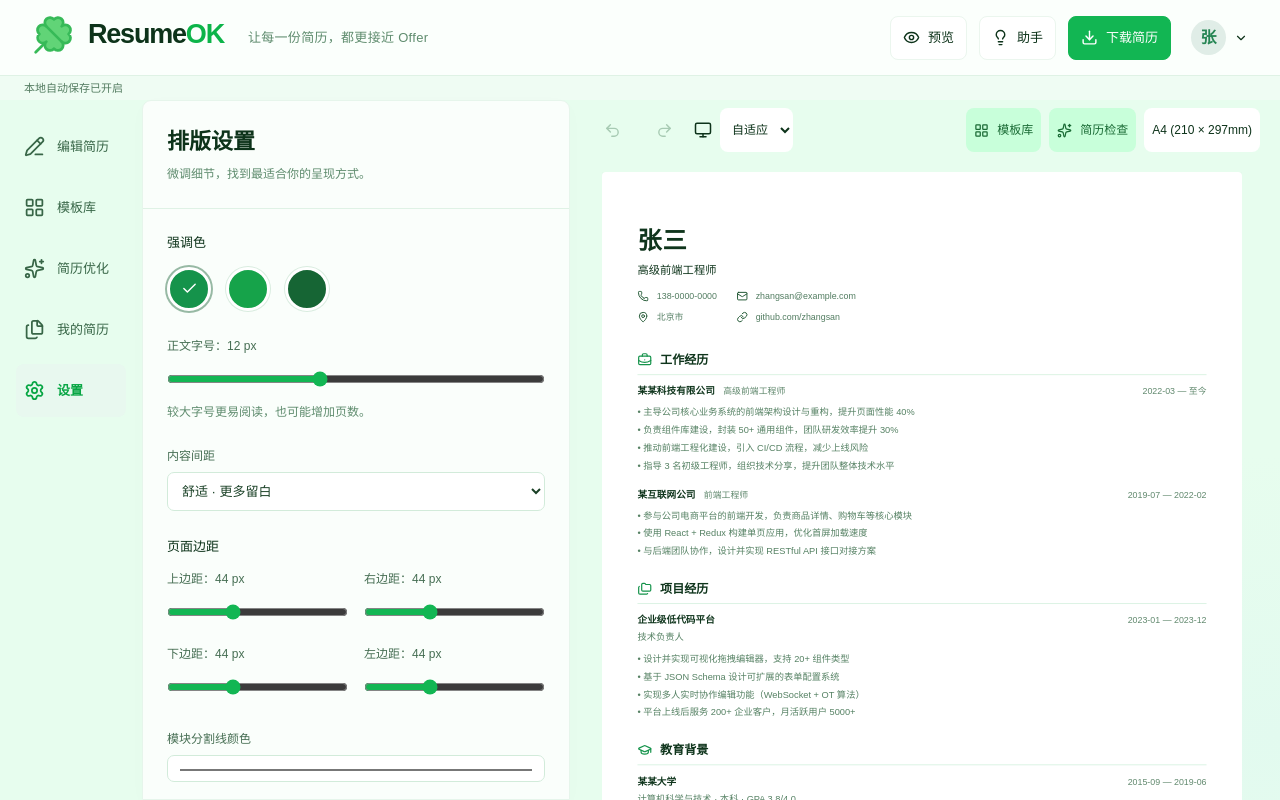
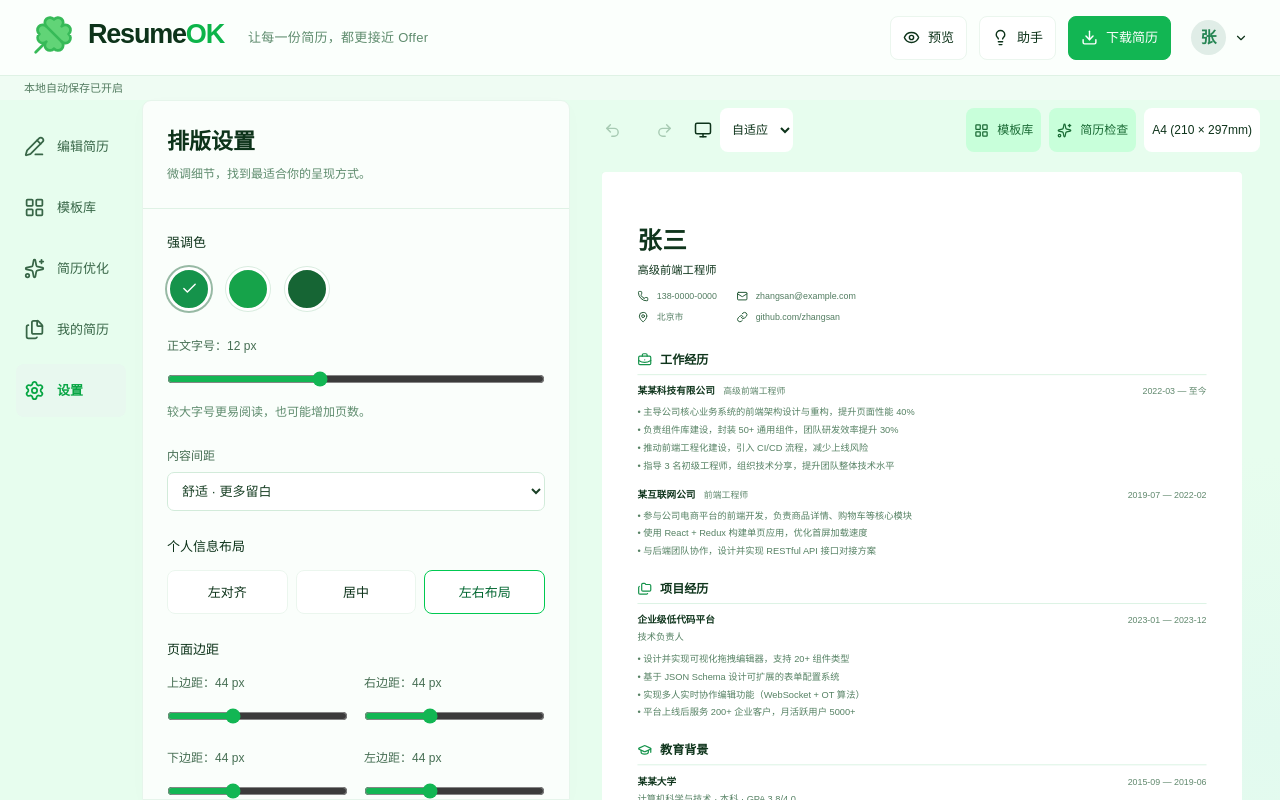
Before and after one commit to WWW-max/resume-ok, a Next.js app: page /editor in a window 1280 px wide. Both pictures are taken after a click on the button "打开设置". Built offline with nearby package versions, Linux system fonts and the light colour scheme.

Commit message:
feat: add personal info layout options

```diff
--- a/components/editor/SettingsPanel.tsx
+++ b/components/editor/SettingsPanel.tsx
@@ -70,6 +70,28 @@ export function SettingsPanel({
           </select>
         </div>
         <fieldset>
+          <legend>个人信息布局</legend>
+          <div className="grid grid-cols-3 gap-2">
+            {(
+              [
+                ["left", "左对齐"],
+                ["center", "居中"],
+                ["split", "左右布局"],
+              ] as const
+            ).map(([value, label]) => (
+              <button
+                key={value}
+                type="button"
+                className={`${ui["soft-button"]} ${appearance.personalInfoLayout === value ? "border-green-500 bg-green-50 text-green-800" : ""}`}
+                aria-pressed={appearance.personalInfoLayout === value}
+                onClick={() => update({ personalInfoLayout: value })}
+              >
+                {label}
+              </button>
+            ))}
+          </div>
+        </fieldset>
+        <fieldset>
           <legend>页面边距</legend>
           <div className="grid grid-cols-2 gap-4">
             {(
--- a/components/preview/ResumePreview.tsx
+++ b/components/preview/ResumePreview.tsx
@@ -129,7 +129,9 @@ export const ResumePreview = forwardRef<HTMLDivElement, { data: ResumeData }>(
             className={ui["resume-school-logo"]}
           />
         )}
-        <header className={ui["resume-header"]}>
+        <header
+          className={`${ui["resume-header"]} personal-layout-${appearance.personalInfoLayout}`}
+        >
           <div>
             <h1>{data.name || "您的姓名"}</h1>
             <p className={ui["resume-job"]}>{data.title || "求职意向"}</p>
--- a/lib/resume-appearance.ts
+++ b/lib/resume-appearance.ts
@@ -10,6 +10,7 @@ export interface ResumeAppearance {
   paddingLeft: number;
   dividerColor: string;
   showIcons: boolean;
+  personalInfoLayout: "left" | "center" | "split";
 }
 export const defaultAppearance: ResumeAppearance = {
   template: "classic",
@@ -23,6 +24,7 @@ export const defaultAppearance: ResumeAppearance = {
   paddingLeft: 44,
   dividerColor: "#d3f0dd",
   showIcons: true,
+  personalInfoLayout: "split",
 };
 export const accentColors = {
   green: "#15934b",
--- a/lib/resume-library.ts
+++ b/lib/resume-library.ts
@@ -159,7 +159,8 @@ export function isResumeData(value: unknown): value is ResumeData {
       ) ||
       typeof a.dividerColor !== "string" ||
       !/^#[0-9a-fA-F]{6}$/.test(a.dividerColor) ||
-      typeof a.showIcons !== "boolean"
+      typeof a.showIcons !== "boolean" ||
+      !["left", "center", "split"].includes(String(a.personalInfoLayout))
     )
       return false;
   }
@@ -196,6 +197,7 @@ export function parseLibrary(raw: string): ResumeLibrary {
       "paddingLeft",
       "dividerColor",
       "showIcons",
+      "personalInfoLayout",
     ] as const) {
       if (appearance[key] === undefined) appearance[key] = defaultAppearance[key];
     }
--- a/lib/ui-styles.ts
+++ b/lib/ui-styles.ts
@@ -64,7 +64,7 @@ export const ui = {
   "resume-paper":
     "resume-paper relative w-[794px] min-h-[1123px] bg-[#fff] text-[#0f351c] shadow-[0_6px_32px_#1b562e12] rounded-[5px] [overflow-wrap:anywhere] text-[length:var(--resume-font-size,_12px)] leading-[1.75] isolate border-[color:var(--resume-divider,_#d3f0dd)] print:shadow-none print:rounded-none [&_*]:border-[color:var(--resume-divider,_#d3f0dd)]",
   "resume-header":
-    "resume-header flex justify-between gap-5 mt-[22px] mb-[30px] [&_h1]:text-[30px] [&_h1]:font-bold [&_h1]:leading-[1.3] [&_h1]:tracking-[1px] [.template-minimal_&]:[border-bottom:2px_solid_var(--resume-accent)] [.template-minimal_&]:pb-[22px] [.template-modern_&]:bg-[#eff6f2] [.template-modern_&]:[border-left:5px_solid_var(--resume-accent)] [.template-modern_&]:[padding:22px] [.template-modern_&]:mx-[-10px] [.spacing-compact_&]:mb-5",
+    "resume-header flex justify-between gap-5 mt-[22px] mb-[30px] [&_h1]:text-[30px] [&_h1]:font-bold [&_h1]:leading-[1.3] [&_h1]:tracking-[1px] [&.personal-layout-left]:flex-col [&.personal-layout-left]:items-start [&.personal-layout-center]:flex-col [&.personal-layout-center]:items-center [&.personal-layout-center]:text-center [&.personal-layout-center_.resume-contact]:justify-center [.template-minimal_&]:[border-bottom:2px_solid_var(--resume-accent)] [.template-minimal_&]:pb-[22px] [.template-modern_&]:bg-[#eff6f2] [.template-modern_&]:[border-left:5px_solid_var(--resume-accent)] [.template-modern_&]:[padding:22px] [.template-modern_&]:mx-[-10px] [.spacing-compact_&]:mb-5",
   "resume-school-logo":
     "resume-school-logo block max-w-32 h-12 object-contain object-left",
   "resume-job": "resume-job text-[14px] font-medium [margin:5px_0_10px]",
```
Also changed, not shown: 1 other file (tests, documents, lock files or other folders).
